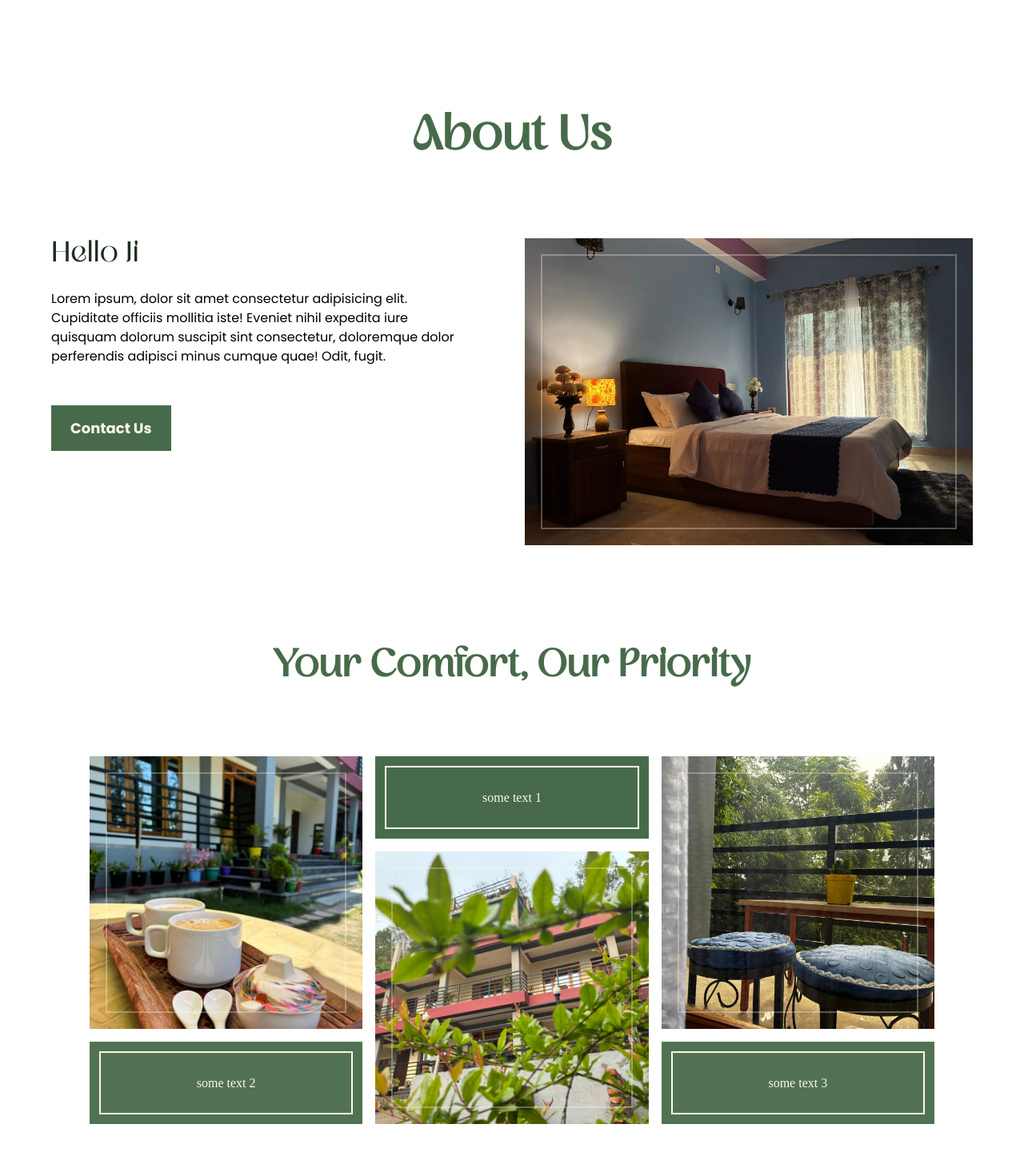
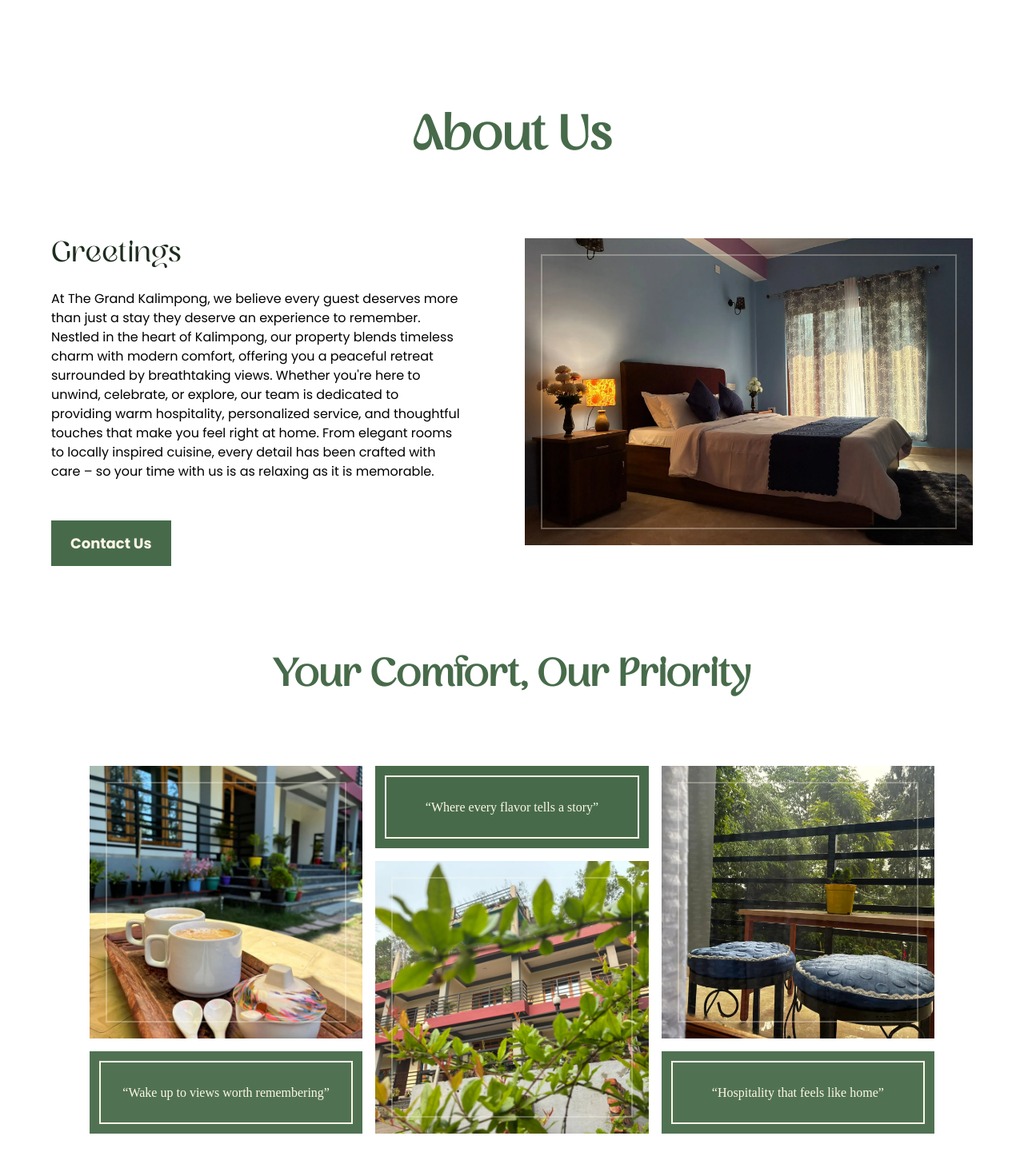
Before and after one commit to thegrandkalimpong/thegrandkpg, a Next.js app: page / in a window 1280 px wide. Shown: the part 802-2258 px from the top of the page at 80% size. Built offline with nearby package versions, Linux system fonts and the light colour scheme.

Commit message:
feat: update contact page content for improved user engagement; fix gallery component import and remove unused file

```diff
--- a/src/app/(main)/contact/page.tsx
+++ b/src/app/(main)/contact/page.tsx
@@ -15,7 +15,9 @@
                         Get in Touch With Us
                     </p>
                     <h1 className="font-mageline text-cream mt-4 text-5xl font-bold">
-                        Contact us today to learn more about our resort.
+                        {/* Contact us today to learn more about our resort. */}
+                        We&apos;re Here to Help You Plan the Perfect Stay
+
                     </h1>
 
                     <hr className="bg-cream h-0.5 w-full border-0 opacity-20" />
@@ -54,13 +56,13 @@
 
                     <hr className="bg-cream h-0.5 w-full border-0 opacity-20" />
                     <p className="text-cream py-4">
-                        Lorem ipsum, dolor sit amet consectetur adipisicing
-                        elit. Exercitationem, unde quaerat. Vel quas quasi
-                        corrupti aut ducimus commodi facere, deserunt eaque
-                        laborum nemo dolore dolorum minima error fugiat optio
-                        molestiae ad? Assumenda illum repellat molestiae eaque
-                        asperiores animi aperiam laborum nesciunt, dignissimos,
-                        sequi eius velit odio magnam tenetur perferendis nobis?
+                        Whether you&apos;re ready to book your next getaway, have questions about our
+                        rooms, or need help planning a special event, our team at
+                        <strong> The Grand Kalimpong </strong> is here for you.&nbsp;
+                        Reach out by phone, WhatsApp, or email&mdash;we&apos;ll respond promptly and
+                        make sure your experience is as smooth and enjoyable as your stay with us.
+                        From the moment you contact us to the day you check out, we&apos;re dedicated
+                        to creating unforgettable memories for you.
                     </p>
                     <hr className="bg-cream h-0.5 w-full border-0 opacity-20" />
                 </div>
--- a/src/app/(main)/gallery/page.tsx
+++ b/src/app/(main)/gallery/page.tsx
@@ -1,4 +1,4 @@
-import GalleryImage from "@/components/Gallyer";
+import GalleryImage from "@/components/Gallery";
 import React from "react";
 
 export const metadata = {
--- a/src/components/Gallyer.tsx
+++ b/src/components/Gallery.tsx
@@ -69,19 +69,18 @@
                 Gallery
             </h1>
             <p className="mx-auto mb-16 max-w-2xl text-center">
-                Lorem ipsum, dolor sit amet consectetur adipisicing elit. Odit,
-                itaque laboriosam aliquam voluptatem mollitia dolore quidem
-                nesciunt molestias laudantium totam fugit quis ipsa velit.
+                Step inside and explore the beauty of <strong>The Grand Kalimpong</strong>.
+                From cozy rooms and lush gardens to breathtaking views and mouthwatering cuisine,
+                every image captures a moment worth remembering.
             </p>
             <div className="mb-8 flex flex-wrap justify-center gap-2">
                 {filters.map((filter) => (
                     <button
                         key={filter}
-                        className={`mb-2 px-4 py-2 align-middle text-sm font-semibold tracking-widest uppercase transition-colors ${
-                            selectedFilter === filter
+                        className={`mb-2 px-4 py-2 align-middle text-sm font-semibold tracking-widest uppercase transition-colors ${selectedFilter === filter
                                 ? "bg-moss-light text-cream"
                                 : "hover:bg-greenish bg-cream text-black hover:text-white"
-                        }`}
+                            }`}
                         onClick={() => setSelectedFilter(filter)}
                     >
                         {filter}
--- a/src/components/Waterfall.tsx
+++ b/src/components/Waterfall.tsx
@@ -11,7 +11,7 @@
                 />
             </div>
             <div className="bg-moss-light font-handwriting relative order-1 flex w-full items-center justify-center p-4 md:order-none md:flex">
-                some text 1
+                “Where every flavor tells a story”
                 <span className="border-cream absolute inset-3 border-2" />
             </div>
             <div className="bg-moss-light aspect-square w-full md:order-none md:row-span-3">
@@ -28,11 +28,11 @@
                 />
             </div>
             <div className="bg-moss-light/95 font-handwriting relative order-3 flex w-full items-center justify-center p-4 md:order-none md:flex">
-                some text 2
+                “Wake up to views worth remembering”
                 <span className="border-cream absolute inset-3 border-2" />
             </div>
             <div className="bg-moss-light/95 font-handwriting relative order-4 flex w-full items-center justify-center p-4 md:order-none md:flex">
-                some text 3
+                “Hospitality that feels like home”
                 <span className="border-cream absolute inset-3 border-2" />
             </div>
         </section>
--- a/src/components/WelcomeSection.tsx
+++ b/src/components/WelcomeSection.tsx
@@ -9,8 +9,15 @@
 
             <div className="grid grid-cols-1 md:grid-cols-2 gap-8 mt-12 text-black max-w-6xl mx-auto">
                 <div className='order-1 md:order-0  '>
-                    <h2 className='text-4xl font-mageline text-moss-dark mb-6'>Hello Ji</h2>
-                    <p className='max-w-lg '>Lorem ipsum, dolor sit amet consectetur adipisicing elit. Cupiditate officiis mollitia iste! Eveniet nihil expedita iure quisquam dolorum suscipit sint consectetur, doloremque dolor perferendis adipisci minus cumque quae! Odit, fugit.
+                    <h2 className='text-4xl font-mageline text-moss-dark mb-6'>Greetings</h2>
+                    <p className='max-w-lg '> At The Grand Kalimpong, we believe every guest deserves more than just a stay they deserve an experience to remember. Nestled in the heart of Kalimpong, our
+                        property blends timeless charm with modern comfort, offering you a peaceful retreat
+                        surrounded by breathtaking views.
+                        Whether you&apos;re here to unwind, celebrate, or explore, our team is dedicated to
+                        providing warm hospitality, personalized service, and thoughtful touches that make
+                        you feel right at home.
+                        From elegant rooms to locally inspired cuisine, every detail has been crafted with
+                        care – so your time with us is as relaxing as it is memorable.
 
                     </p>
                     <div className='mt-16'>
```
